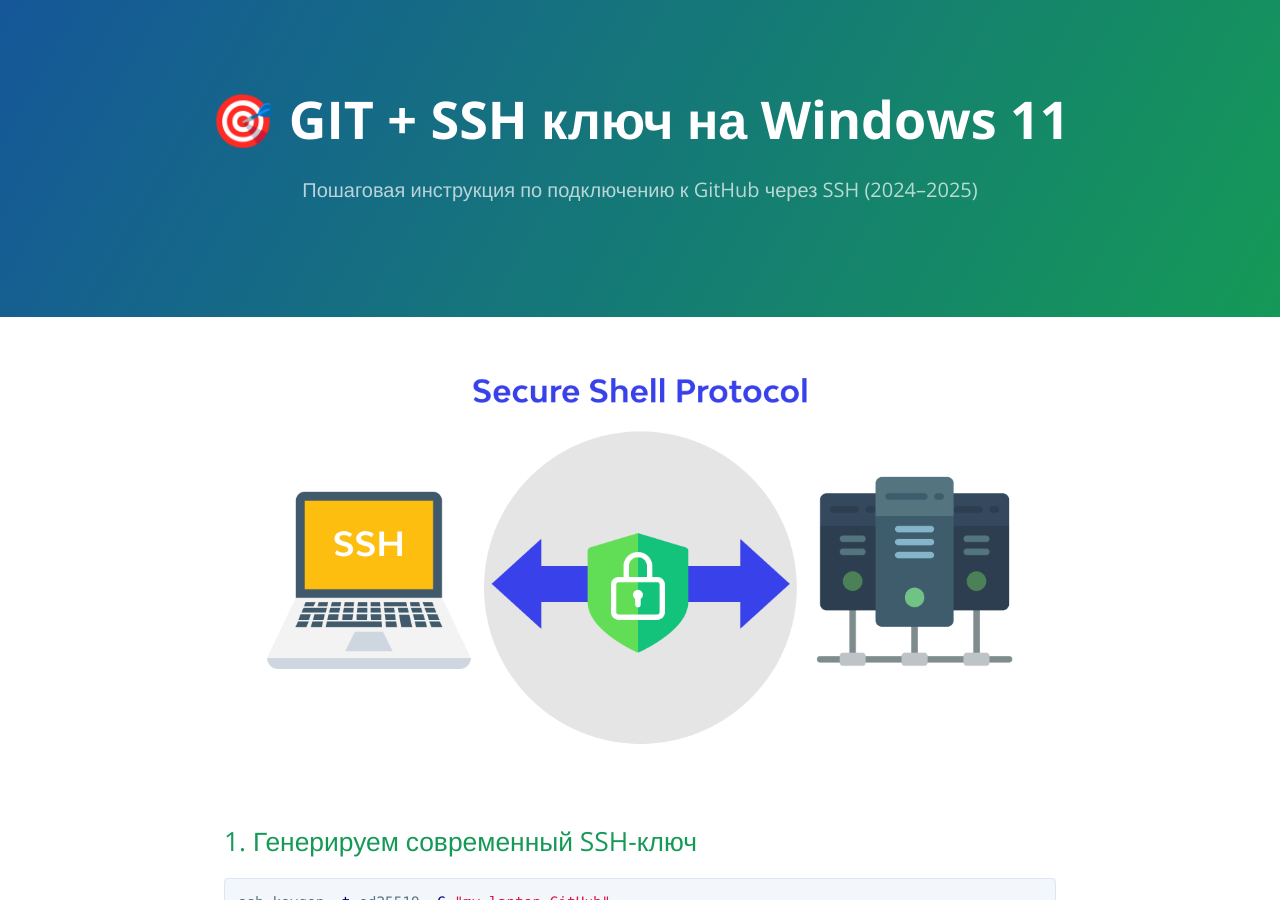
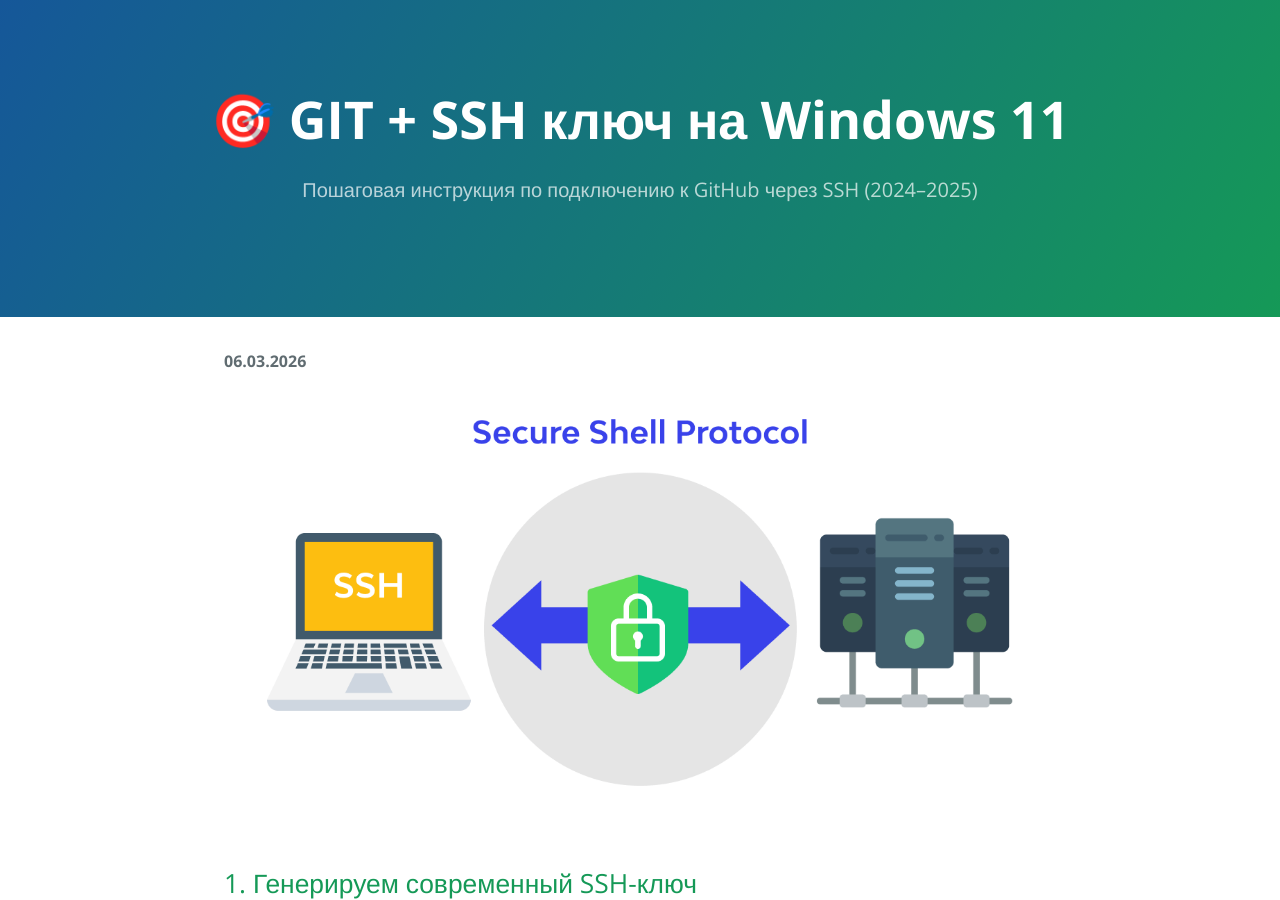
Before and after one commit to MyWhiteShadow/MyWhiteShadow.github.io, a Jekyll site: the page built from GithubSSHIntegration.md, in a window 1280 px wide and 900 px high. Built offline with Jekyll 4.4.1, drawn with Linux system fonts in a browser that asks for light colours.

Commit message:
добавлена дата

```diff
--- a/GithubSSHIntegration.md
+++ b/GithubSSHIntegration.md
@@ -2,9 +2,11 @@
 layout: default
 title: 🎯 GIT + SSH ключ на Windows 11
 description: Пошаговая инструкция по подключению к GitHub через SSH (2024–2025)
-tag: SSH+GIT
-author: WhiteShadow
 ---
+<dl>
+<dt>06.03.2026</dt>
+</dl>
+
 
 ![SSH](image.png)
 
```
